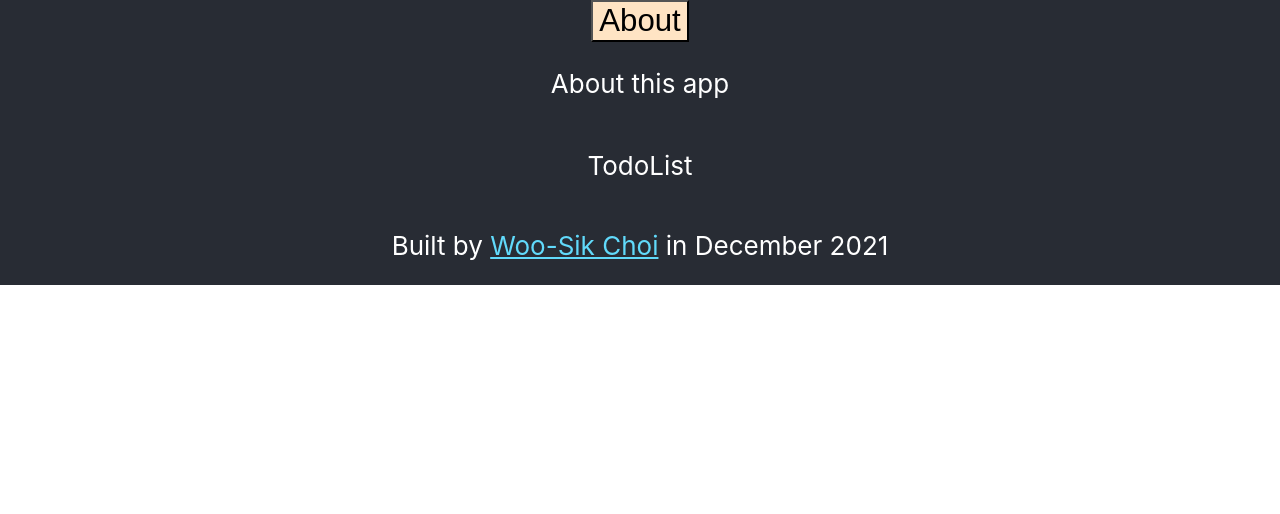
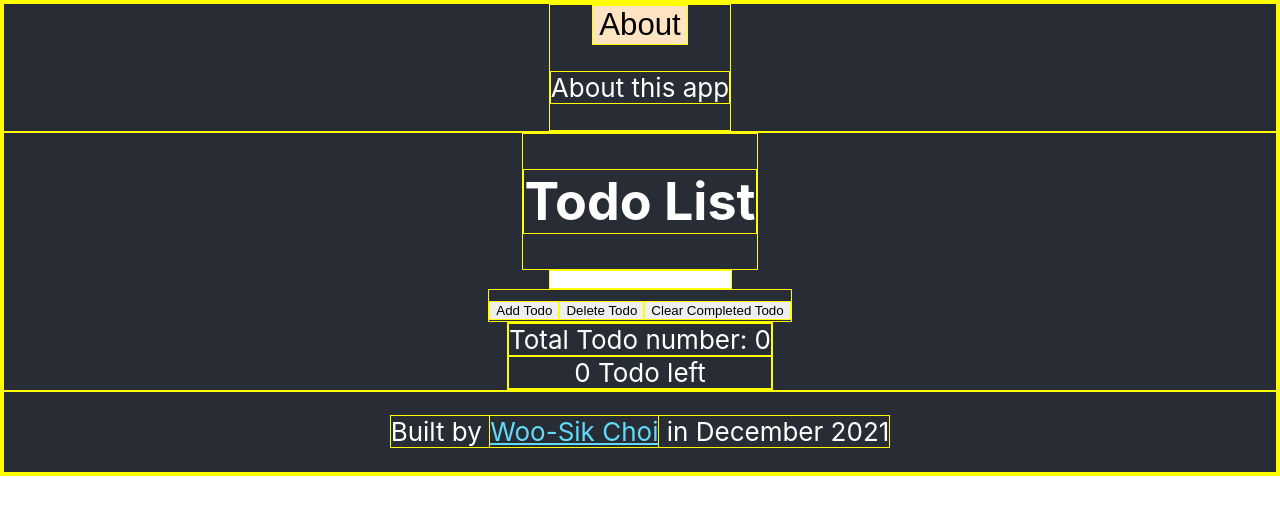
Before and after one commit to dvlprwchoi/tdl, a React (Create React App) app: page / in a window 1280 px wide. Shown: the top 514 px of the page. Built offline with nearby package versions, Linux system fonts and the light colour scheme.

Commit message:
Add input box, buttons, and status

```diff
--- a/src/App.css
+++ b/src/App.css
@@ -1,3 +1,7 @@
+* {
+  border: 1px solid yellow;
+}
+
 .About,
 .TodoList,
 .Footer {
--- a/src/App.js
+++ b/src/App.js
@@ -11,6 +11,16 @@ function App() {
       </div>
       <div className="TodoList">
         <TodoList />
+        <input className="input" type="text"></input>
+        <div className="buttons">
+          <button>Add Todo</button>
+          <button>Delete Todo</button>
+          <button>Clear Completed Todo</button>
+        </div>
+        <div className="status">
+          <div>Total Todo number: 0</div>
+          <div>0 Todo left</div>
+        </div>
       </div>
       <div className="Footer">
         <Footer />
--- a/src/components/TodoList/TodoList.js
+++ b/src/components/TodoList/TodoList.js
@@ -1,5 +1,9 @@
 function TodoList() {
-  return <div>TodoList</div>;
+  return (
+    <div>
+      <h1>Todo List</h1>
+    </div>
+  );
 }
 
 export default TodoList;
```
